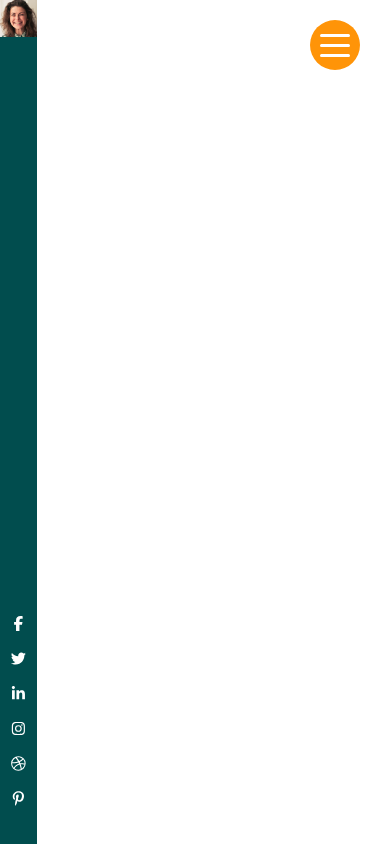
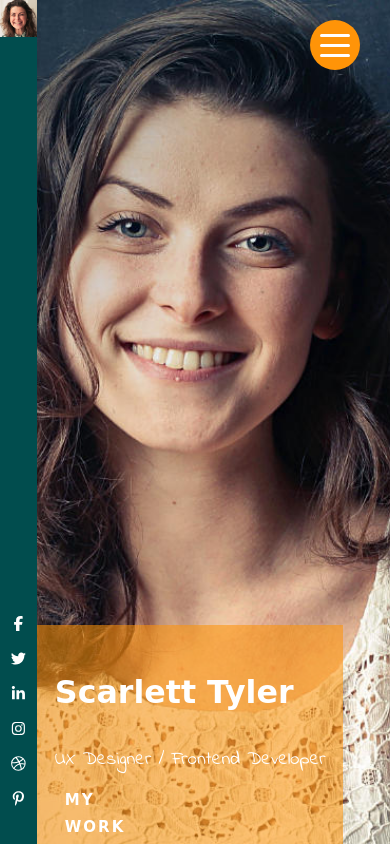
Before and after one commit to MAbdurahman/css-portfolio-website, a plain HTML site: page index.html in a window 390 px wide. Drawn offline with Linux system fonts and the light colour scheme; a web font is replaced by a local one.

Commit message:
Add structure, styles, animation, and responsiveness to showcase or hero section

```diff
--- a/css/styles.css
+++ b/css/styles.css
@@ -53,6 +53,12 @@ body {
 }
 
 body.no-scroll {
+   display: flex;
+
+   font-family: "Baloo Tamma 2",
+   cursive;
+   line-height: 1.8;
+
    overflow: hidden;
 }
 
@@ -206,6 +212,80 @@ ul.header__main-nav--links li a:active::after {
 }
 
 
+/*=============================================
+         Showcase/Hero Section
+================================================*/
+section#showcase {
+   height: 100vh;
+   background-image: url("./../img/full-bg-07.jpg");
+   background-size: cover;
+   background-position: center;
+   background-attachment: fixed;
+
+   display: flex;
+   justify-content: flex-start;
+   align-items: center;
+}
+
+div.showcase__content {
+   background-color: var(--secondary-color-m);
+   padding: calc(1rem + 2vw);
+   height: calc(5rem + 20vmax);
+
+   display: flex;
+   flex-direction: column;
+   justify-content: space-between;
+
+   animation: hero 2s cubic-bezier(0.68, -0.55, 0.27, 1.55);
+}
+
+.showcase__content--title {
+   font-size: calc(2rem + 3vw);
+   color: white;
+}
+
+.showcase__content--para {
+   font-family: "Indie Flower", cursive;
+   font-size: calc(1.5rem + 1vw);
+   color: white;
+}
+
+.showcase__content--link:link,
+.showcase__content--link:visited {
+   padding: 1rem 0;
+   padding-left: 1rem;
+   transition: all 0.5s ease-in-out;
+   width: 10rem;
+   text-transform: uppercase;
+   font-size: 1.5rem;
+   font-weight: 600;
+   letter-spacing: 0.2rem;
+   position: relative;
+   z-index: 1;
+}
+
+.showcase__content--link:link::after,
+.showcase__content--link:visited::after {
+   content: "";
+   position: absolute;
+   top: 0;
+   left: 0;
+   height: 100%;
+   width: 100%;
+
+   background-color: var(--primary-color);
+   transform: scaleX(0);
+   transform-origin: right;
+   transition: transform 0.45s cubic-bezier(0.645, 0.045, 0.355, 1);
+
+   z-index: -1;
+}
+
+.showcase__content--link:hover::after,
+.showcase__content--link:active::after {
+   transform: scaleX(1);
+   transform-origin: left;
+}
 
 
 
@@ -220,6 +300,20 @@ ul.header__main-nav--links li a:active::after {
 
 
 
+/*=============================================
+         Keyframes
+================================================*/
+@keyframes hero {
+   0% {
+      transform: translateX(100rem) rotate(360deg);
+      opacity: 0;
+   }
+
+   100% {
+      transform: translateX(0);
+      opacity: 1;
+   }
+}
 
 
 
@@ -230,11 +324,19 @@ ul.header__main-nav--links li a:active::after {
 
 
 
+/*=============================================
+         Media Queries
+================================================*/
 
+@media screen and (max-width: 900px) {
+   section#showcase {
+      background-position: 100%;
+      align-items: flex-end;
+   }
+}
 
 
 @media screen and (max-width: 610px) {
-
    header#header {
       position: absolute;
    }
@@ -247,7 +349,7 @@ ul.header__main-nav--links li a:active::after {
       right: -30rem;
       background-color: var(--secondary-color);
       text-align: center;
-      transition: all 1.5s linear;
+
    }
 
    .opened {
@@ -334,7 +436,7 @@ ul.header__main-nav--links li a:active::after {
       opacity: 1;
    }
 
-   /*-*-*-*-**-*-*-*-**-*-*-*-**-*-*-*-* Showcase / Hero Section *-*-*-*-**-*-*-*-**-*-*-*-**-*-*-*-*/
+   /* showcase or hero section */
    section#showcase {
       background-position: 80%;
    }
--- a/index.html
+++ b/index.html
@@ -60,6 +60,17 @@
 					</ul>
 				</nav>
 			</header>
+
+			<!-- showcase or hero section -->
+			<section id="showcase">
+				<div class="showcase__content">
+					<h1 class="showcase__content--title">Scarlett Tyler</h1>
+					<p class="showcase__content--para">
+						UX Designer / Frontend Developer
+					</p>
+					<a href="#" class="showcase__content--link">My Work</a>
+				</div>
+			</section>
 		</main>
 
 		<!-- jquery script -->
```
Also changed, not shown: js/scripts.js (+24 -0 lines).
